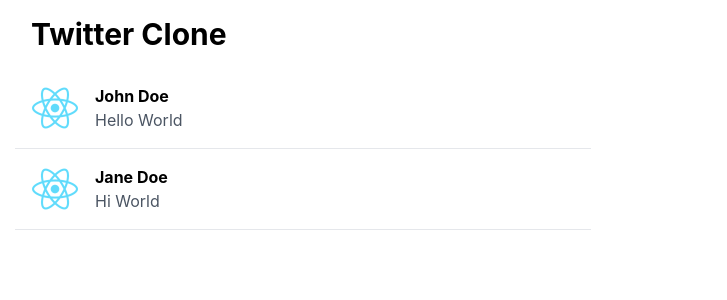
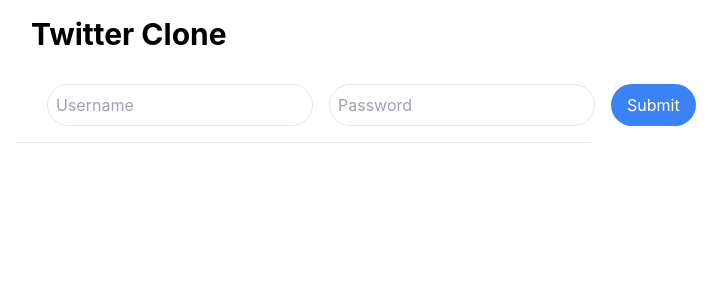
Before and after one commit to andrew-surratt/twitter-clone-frontend, a React (Create React App) app: page / in a window 1280 px wide. Shown: the top 300 px of the page, without its empty margins (337-1064 px from the left). Built offline with nearby package versions, Linux system fonts and the light colour scheme.

Commit message:
Add login page

```diff
--- a/package.json
+++ b/package.json
@@ -6,6 +6,7 @@
     "@testing-library/jest-dom": "^5.16.5",
     "@testing-library/react": "^13.4.0",
     "@testing-library/user-event": "^13.5.0",
+    "axios": "^1.4.0",
     "react": "^18.2.0",
     "react-dom": "^18.2.0",
     "react-scripts": "5.0.1",
--- a/src/App.js
+++ b/src/App.js
@@ -1,4 +1,5 @@
 import React, { useState } from "react";
+import axios from 'axios';
 // import { useSession } from "next-auth/client";
 // import { useQuery, useMutation } from "@apollo/client";
 // import { GET_TWEETS, ADD_TWEET } from "../graphql/queries";
@@ -88,6 +89,52 @@
   );
 };
 
+const SignIn = () => {
+    const [username, setUsername] = useState('');
+    const [password, setPassword] = useState('');
+
+    const handleSubmit = (e) => {
+        e.preventDefault();
+        const backendBaseUrl = 'http://localhost:8080';
+        const backendLoginPath = '/login';
+        const data = new URLSearchParams();
+        data.append('username', username);
+        data.append('password', password);
+        axios.post(backendBaseUrl + backendLoginPath, data, {
+            headers: {
+                'Accept': 'application/json'
+            }
+        }).then(console.log)
+            .catch(console.error);
+    };
+
+    return (
+        <div className="content-center">
+            <form onSubmit={handleSubmit} className="flex p-4 border-b border-gray-200">
+            <input
+                type="text"
+                value={username}
+                onChange={(e) => setUsername(e.target.value)}
+                placeholder="Username"
+                className="flex-1 ml-4 p-2 border rounded-full outline-none"
+            />
+            <input
+                type="password"
+                value={password}
+                onChange={(e) => setPassword(e.target.value)}
+                placeholder="Password"
+                className="flex-1 ml-4 p-2 border rounded-full outline-none"
+            />
+            <button
+                type="submit"
+                disabled={!(username || password)}
+                className="bg-blue-500 text-white px-4 py-2 rounded-full ml-4"
+            >Submit</button>
+            </form>
+        </div>
+    );
+}
+
 // Define the main component for rendering the app
 const App = () => {
   const [session] = useSession();
@@ -99,10 +146,16 @@
   return (
       <div className="max-w-xl mx-auto">
         <h1 className="text-3xl font-bold p-4">Twitter Clone</h1>
-        {session && <NewTweet />}
-        {data.tweets.map((tweet) => (
-            <Tweet key={tweet.id} tweet={tweet} />
-        ))}
+        {session ? (
+            <>
+                <NewTweet />
+                {data.tweets.map((tweet) => (
+                    <Tweet key={tweet.id} tweet={tweet} />
+                ))}
+            </>) : <>
+            <SignIn/>
+        </>
+        }
       </div>
   );
 };
```
Also changed, not shown: 1 other file (tests, documents, lock files or other folders).
